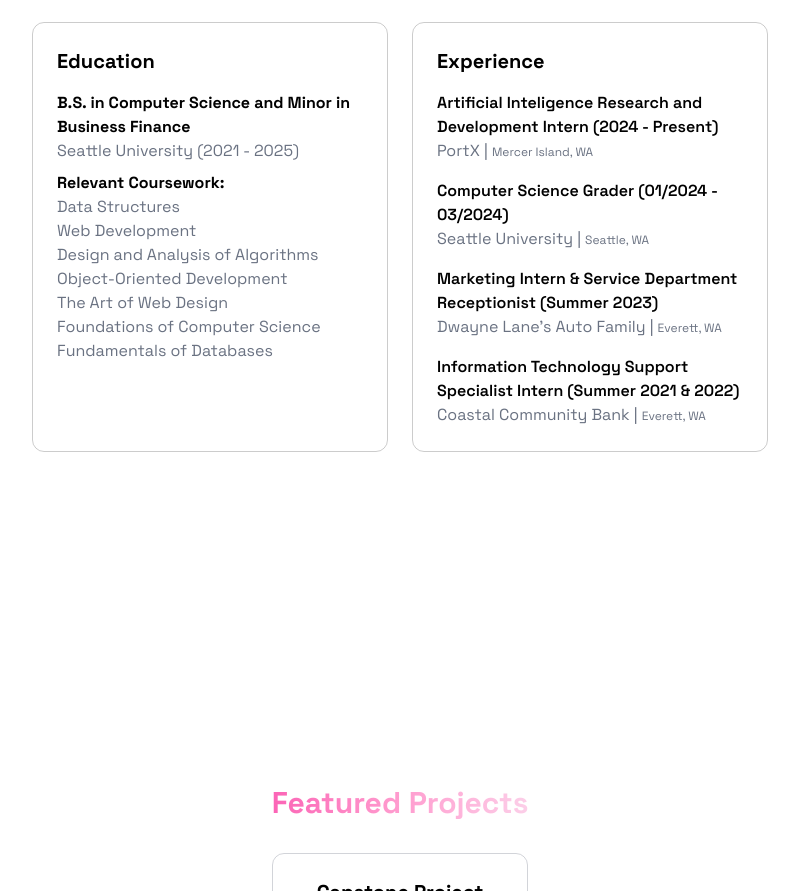
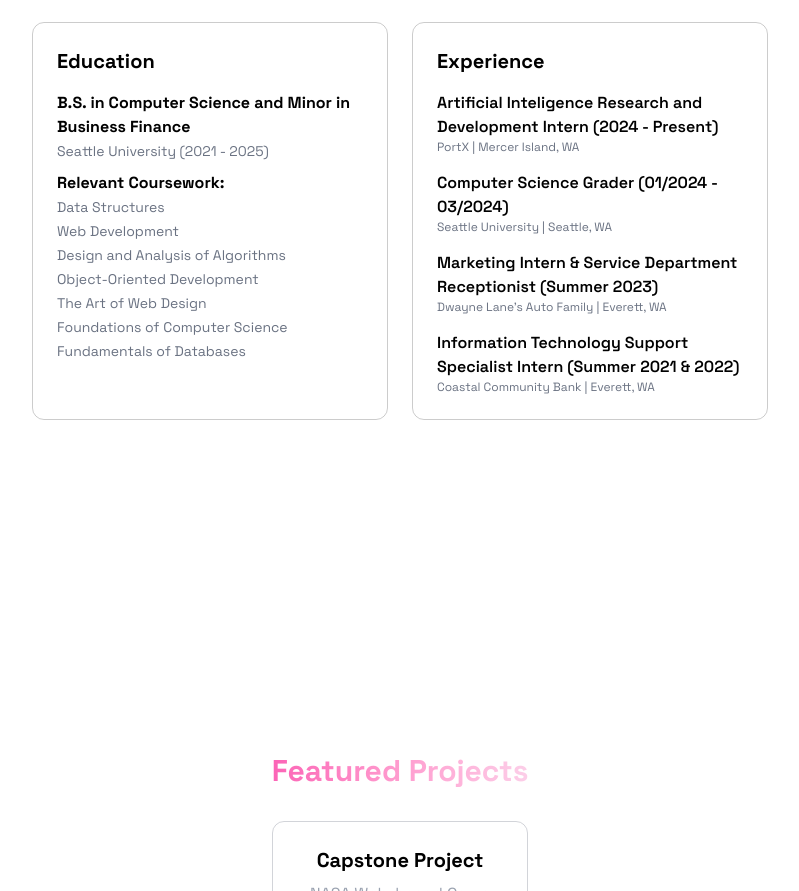
Before and after one commit to gracerlane/portfolio, a React (Vite) app: page / in a window 1280 px wide. Shown: the part 1360-2251 px from the top of the page, without its empty margins (240-1039 px from the left). Built offline with nearby package versions, Linux system fonts and the light colour scheme.

Commit message:
Update about section

```diff
--- a/src/components/sections/About.jsx
+++ b/src/components/sections/About.jsx
@@ -31,7 +31,7 @@ export const About = () => {
     >
       <RevealOnScroll>
         <div className="max-w-3xl mx-auto px-4">
-          <h2 className="text-3xl font-bold mb-8 bg-gradient-to-r from-pink-400 to-pink-80 bg-clip-text text-transparent text-center">
+          <h2 className="text-3xl font-bold mb-8 bg-gradient-to-r from-pink-400 to-pink-111 bg-clip-text text-transparent text-center">
             {" "}
             About Me
           </h2>
@@ -91,11 +91,11 @@ export const About = () => {
               <ul className="list-inside text-black-300 space-y-2">
                 <li>
                   <strong> B.S. in Computer Science and Minor in Business Finance </strong><br/>
-									<span className="text-gray-500">Seattle University (2021 - 2025)</span>
+									<span className="text-gray-500 text-sm">Seattle University (2021 - 2025)</span>
                 </li>
                 <li>
                   <strong> Relevant Coursework: </strong> <br />
-									<span className="text-gray-500">
+									<span className="text-gray-500 text-sm">
 									Data Structures <br />
 									Web Development <br />
 									Design and Analysis of Algorithms <br />
@@ -111,13 +111,13 @@ export const About = () => {
               <h3 className="text-xl font-bold mb-4"> Experience </h3>
               <div className="space-y-4 text-black-300">
                 <div>
-                  <h4 className="font-semibold ">
+                  <h1 className="font-semibold ">
                     {" "}
                     Artificial Inteligence Research and Development Intern (2024 - Present)
 										{" "}
-                  </h4>
-									<h1 className="text-gray-500">
-										PortX | <span className="text-xs"> Mercer Island, WA </span>
+                  </h1>
+									<h1 className="text-gray-500 text-xs">
+										PortX | Mercer Island, WA
 									</h1>
                   <p>
                     {/* Conducted rigorous research to develop new company platform features that utilizes modern aritificial intelligence tools. */}
@@ -129,8 +129,8 @@ export const About = () => {
 										Computer Science Grader (01/2024 - 03/2024)
 										{""}
 									</h4>
-									<h1 className="text-gray-500">
-										Seattle University | <span className="text-xs"> Seattle, WA </span>
+									<h1 className="text-gray-500 text-xs">
+										Seattle University | Seattle, WA
 									</h1>
 									<p>
                   </p>
@@ -141,8 +141,8 @@ export const About = () => {
 										Marketing Intern & Service Department Receptionist (Summer 2023)
 										{""}
 									</h4>
-									<h1 className="text-gray-500">
-										Dwayne Lane’s Auto Family | <span className="text-xs"> Everett, WA </span>
+									<h1 className="text-gray-500 text-xs">
+										Dwayne Lane’s Auto Family | Everett, WA
 									</h1>
 									<p>
                   </p>
@@ -153,8 +153,8 @@ export const About = () => {
 										Information Technology Support Specialist Intern (Summer 2021 & 2022)
 										{""}
 									</h4>
-									<h1 className="text-gray-500">
-										Coastal Community Bank | <span className="text-xs"> Everett, WA </span>
+									<h1 className="text-gray-500 text-xs">
+										Coastal Community Bank |  Everett, WA
 									</h1>
 									<p>
                   </p>
```
